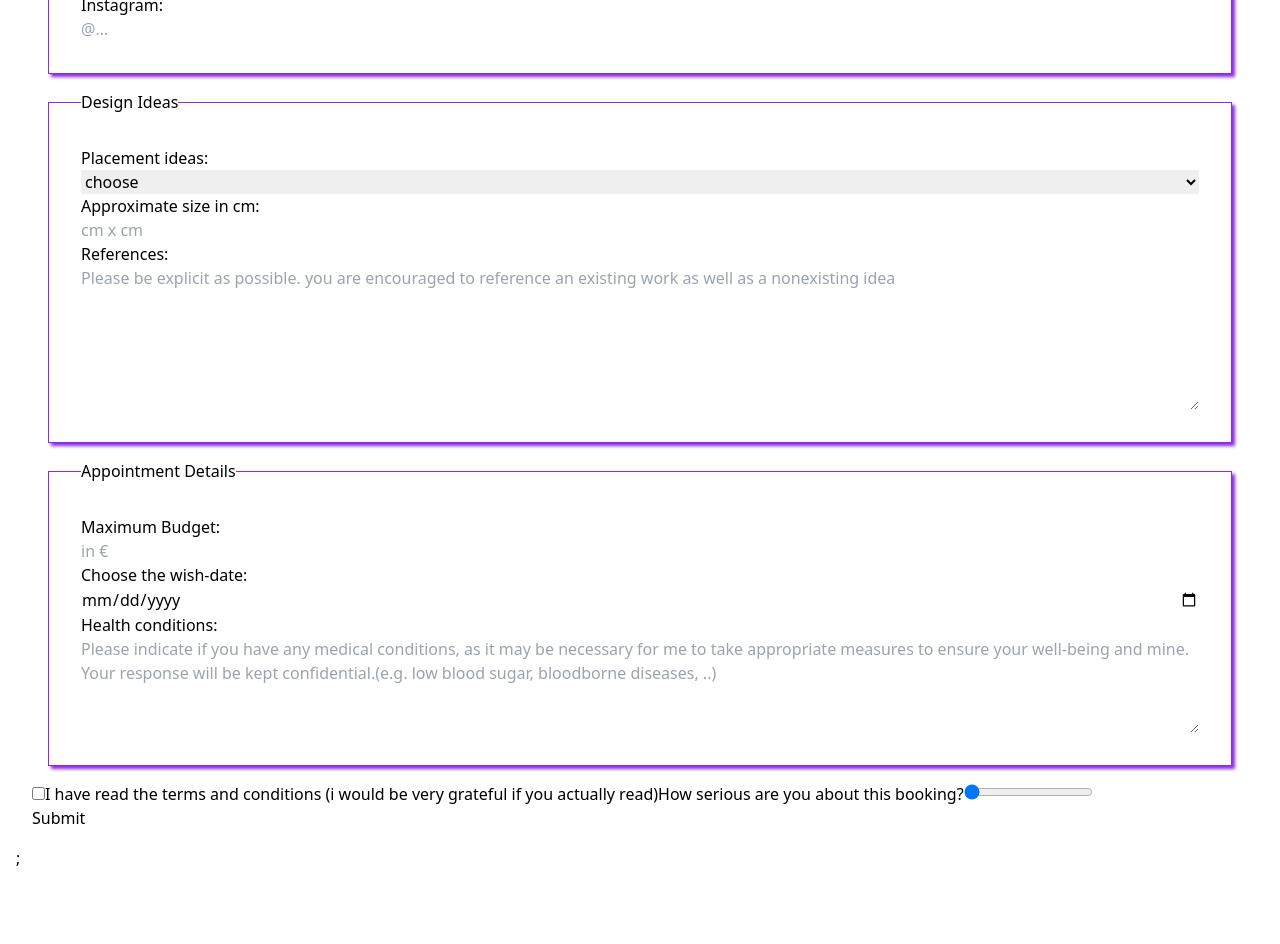
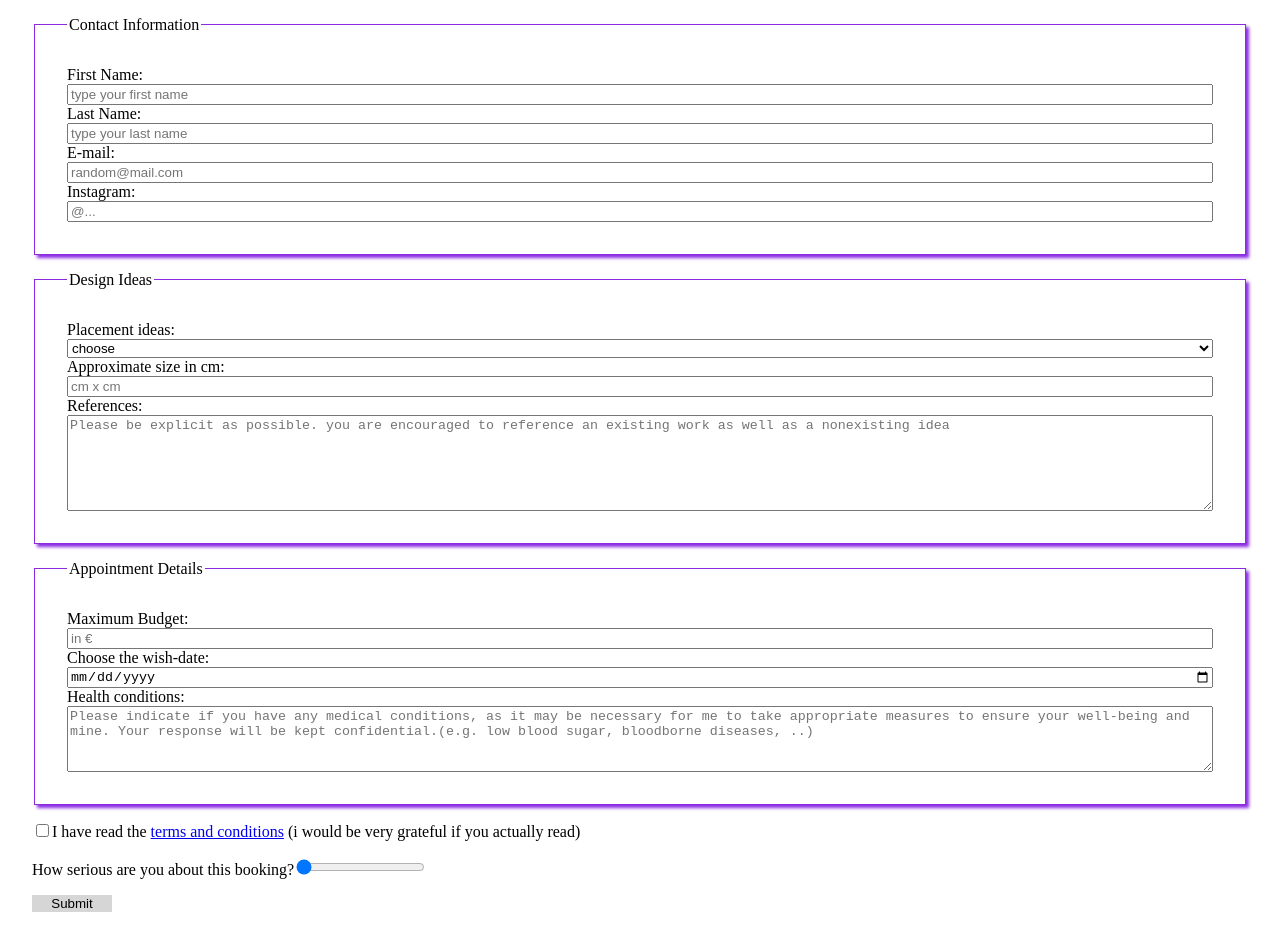
Before and after one commit to cincu/fpj, a Next.js app: page /contact-me in a window 1280 px wide. Shown: the part 720-1664 px from the top of the page. Before the commit the page ends 1606 px from the top, so only its background shows below. Built offline with nearby package versions, Linux system fonts and the light colour scheme.

Commit message:
filter works, some css applying, fetching of data sometimes lags

```diff
--- a/components/CardsByCategory/CardsByCategory.js
+++ b/components/CardsByCategory/CardsByCategory.js
@@ -2,7 +2,7 @@ import Card from "../Card/Card";
 
 export default function CardsByCategory({ images }) {
   return (
-    <div className="cards">
+    <div className="cards--container">
       {images.map((image, index) => (
         <Card key={index} image={image} />
       ))}
--- a/components/Form/Form.js
+++ b/components/Form/Form.js
@@ -16,14 +16,12 @@ export default function Form({ onSubmit }) {
         method="post"
         onSubmit={handleSubmit}
       >
-        <article className="prose prose-blockquote:rounded-m prose-headings:bold prose-a:text-purple-600">
         <h2>Appointment</h2>
         <h3>Payment</h3>
         <p>
-            Use this link to transfer the deposit. Later you can return this
-            page, fill and submit the appointment request form. Any submitted
-            form without having a corresponding payment reference will be
-            disregarded.
+          Use this link to transfer the deposit. Later you can return this page,
+          fill and submit the appointment request form. Any submitted form
+          without having a corresponding payment reference will be disregarded.
         </p>
         <fieldset>
           <legend>Payment Link</legend>
@@ -44,7 +42,6 @@ export default function Form({ onSubmit }) {
             name="fname"
             placeholder="type your first name"
             type="text"
-              className="input input-bordered input-primary w-full max-w-s"
             required
           />
           <label htmlFor="last-name">Last Name:</label>
@@ -54,7 +51,6 @@ export default function Form({ onSubmit }) {
             placeholder="type your last name"
             type="text"
             required
-              className="input input-bordered input-primary w-full max-w-s"
           />
           <label htmlFor="email">E-mail:</label>
           <input
@@ -63,7 +59,6 @@ export default function Form({ onSubmit }) {
             placeholder="random@mail.com"
             type="text"
             required
-              className="input input-bordered input-primary w-full max-w-s"
           />
           <label htmlFor="instagram">Instagram:</label>
           <input
@@ -71,24 +66,16 @@ export default function Form({ onSubmit }) {
             name="instagram"
             placeholder="@..."
             type="text"
-              className="input input-bordered input-primary w-full max-w-s"
           />
         </fieldset>
         <fieldset>
           <legend>Design Ideas</legend>
           <label htmlFor="placement">Placement ideas:</label>
-            <select
-              className="select select-primary w-full max-w-s"
-              id="placement"
-              name="placement"
-              required
-            >
+          <select id="placement" name="placement" required>
             <option disabled selected value="choose">
               choose
             </option>
-              <option value="upper-lower-arm-torso">
-                lower arm, leg, torso
-              </option>
+            <option value="upper-lower-arm-torso">lower arm, leg, torso</option>
             <option value="hands">hand</option>
             <option value="foot">foot</option>
             <option value="shoulder">shoulder</option>
@@ -104,7 +91,6 @@ export default function Form({ onSubmit }) {
             min="5"
             max="100"
             placeholder="cm x cm"
-              className="select select-primary w-full max-w-xs"
             required
           />
           <label htmlFor="references">References:</label>
@@ -114,7 +100,6 @@ export default function Form({ onSubmit }) {
             rows="6"
             cols="50"
             required
-              className="textarea textarea-primary"
             placeholder="Please be explicit as possible. you are encouraged to reference an existing work as well as a nonexisting idea"
           />
         </fieldset>
@@ -128,7 +113,6 @@ export default function Form({ onSubmit }) {
             min="100"
             max="2000"
             placeholder="in €"
-              className="select select-primary w-full max-w-xs"
             required
           />
           <label htmlFor="bookingDate">Choose the wish-date:</label>
@@ -145,33 +129,19 @@ export default function Form({ onSubmit }) {
             name="medicalInfo"
             rows="4"
             cols="50"
-              className="textarea textarea-primary"
             placeholder="Please indicate if you have any medical conditions, as it may be necessary for me to take appropriate measures to ensure your well-being and mine. Your response will be kept confidential.(e.g. low blood sugar, bloodborne diseases, ..)"
           />
         </fieldset>
         <label htmlFor="tos">
-            <input
-              type="checkbox"
-              name="tos"
-              id="tos"
-              className="checkbox checkbox-primary"
-            />
-            I have read the{" "}
+          <input type="checkbox" name="tos" id="tos" required />I have read the{" "}
           <Link href="./terms-and-conditions">terms and conditions</Link> (i
           would be very grateful if you actually read)
         </label>
         <label htmlFor="range">
           How serious are you about this booking?
-            <input
-              type="range"
-              min={0}
-              max="200"
-              value="0"
-              className="range range-primary"
-            />
+          <input type="range" min={0} max="200" value="0" />
         </label>
-        </article>
-        <button className="btn btn-primary">Submit</button>
+        <button>Submit</button>
       </form>
     </div>
   );
--- a/pages/_app.js
+++ b/pages/_app.js
@@ -14,7 +14,7 @@ export default function App({ Component, pageProps }) {
         },
       }}
     >
-      <Component {...pageProps} />;
+      <Component {...pageProps} />
     </SWRConfig>
   );
 }
--- a/pages/_document.js
+++ b/pages/_document.js
@@ -2,7 +2,7 @@ import { Html, Head, Main, NextScript } from "next/document";
 
 export default function Document() {
   return (
-    <Html data-theme="wireframe" lang="en">
+    <Html data-theme="dark" lang="en">
       <Head />
       <body>
         <Main />
--- a/src/styles/globals.css
+++ b/src/styles/globals.css
@@ -1,33 +1,23 @@
-@tailwind base;
-@tailwind components;
-@tailwind utilities;
-
 :root {
   --text-rgb: blueviolet;
   --background-rgb: 225, 226, 227;
   --primary-color: 225, 226, 227;
 }
-/*
-@media (prefers-color-scheme: dark) {
-  :root {
-    --foreground-rgb: 255, 255, 255;
-    --background-start-rgb: 0, 0, 0;
-    --background-end-rgb: 0, 0, 0;
-  }
-} */
 
 body {
   color: rgb(var(--text-rgb));
   background-color: var(--background-rgb);
   margin: 1rem;
 }
-
-/*
-.input-primary {
-  background-color: pink;
-} */
+form {
+  display: flex;
+  flex-direction: column;
+  gap: 1rem;
+}
 .container {
   padding: 1rem;
+  display: flex;
+  flex-direction: column;
 }
 .filterbar {
   display: flex;
@@ -36,9 +26,54 @@ body {
 }
 fieldset {
   border: solid blueviolet 1px;
-  margin: 1rem;
   box-shadow: 0.2rem 0.2rem 0.2rem blueviolet;
   padding: 2rem;
   display: flex;
   flex-direction: column;
+  min-width: 200px;
 }
+
+.buttons--container {
+  display: flex;
+  justify-content: space-between;
+}
+button {
+  width: 5rem;
+  background-color: rgb(214, 214, 214);
+  border: none;
+}
+.button--navigation {
+  display: inline-block;
+  padding: 0.5rem;
+  font-size: 1rem;
+  cursor: pointer;
+  text-align: center;
+  text-decoration: none;
+  outline: none;
+  color: black;
+  background-color: white;
+  border: none;
+  box-shadow: 0 9px #999;
+}
+
+.button--navigation:hover {
+  background-color: grey;
+}
+
+.button--navigation:active {
+  background-color: yellow;
+  box-shadow: 0 5px #666;
+  transform: translateY(4px);
+}
+
+.cards--container {
+  height: 50rem;
+  display: flex;
+  flex-wrap: wrap;
+  justify-content: center;
+}
+.card--container {
+  display: flex;
+  flex-direction: column;
+  margin: 1rem;
+}
```
Also changed, not shown: components/Card/Card.js (+23 -10 lines), pages/works/index.js (+42 -21 lines). Lines whose indentation alone changed are shown as unchanged.
